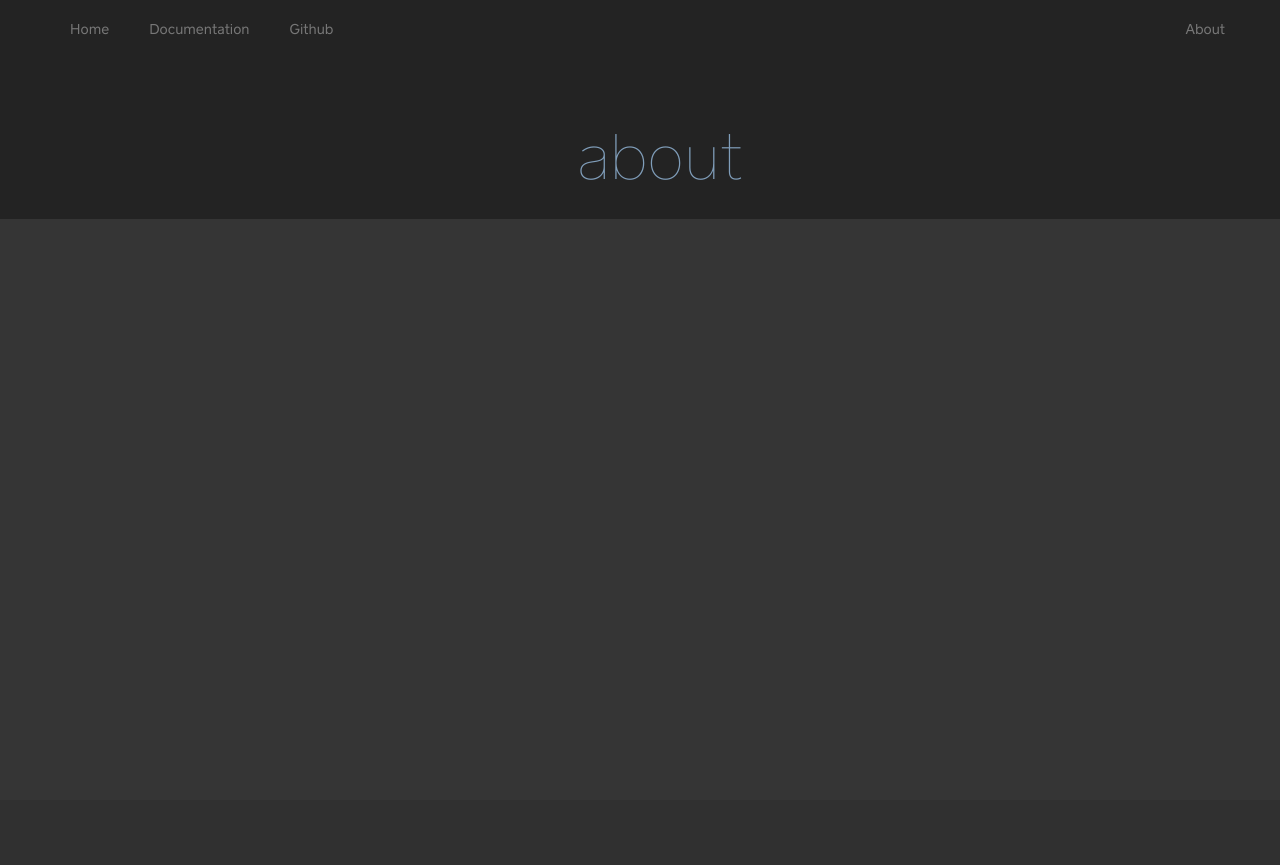
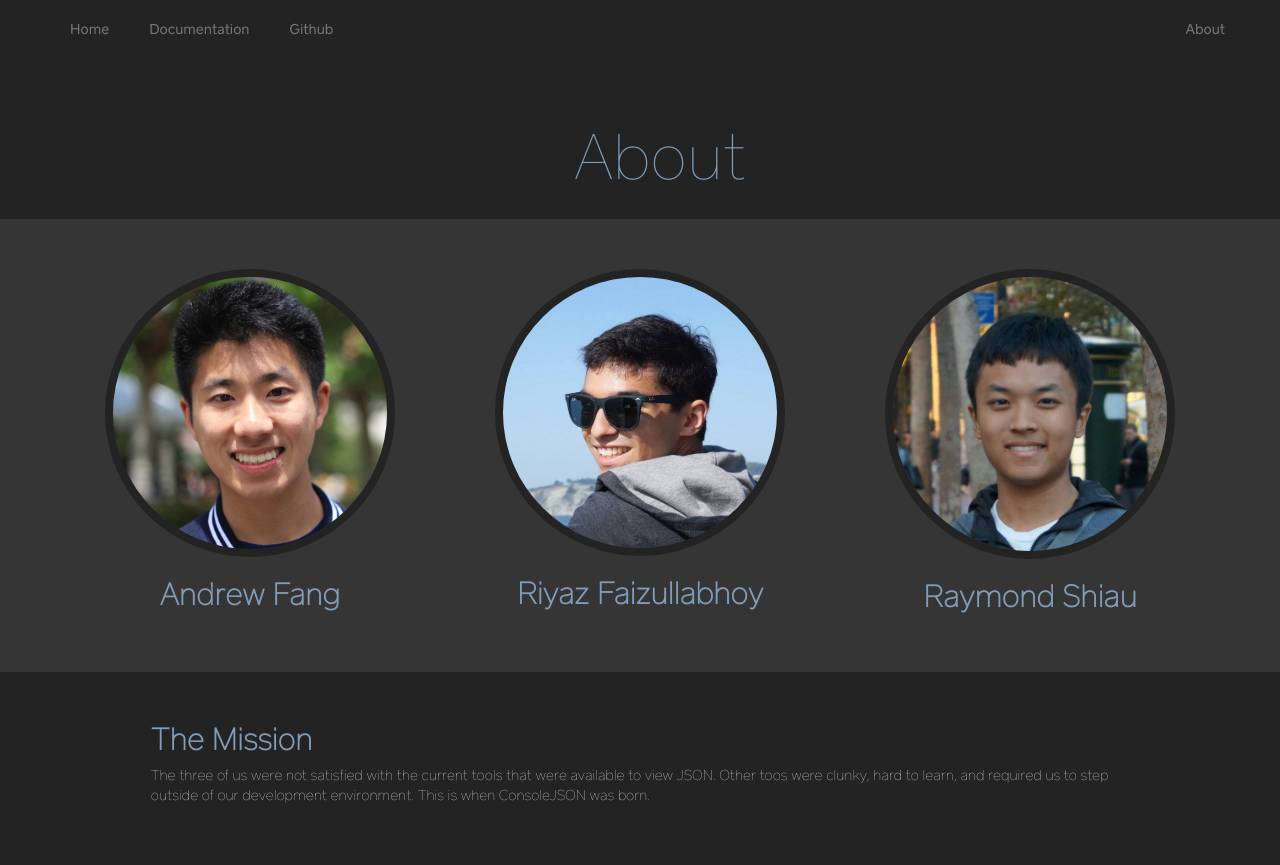
Before and after one commit to riyazdf/consoleJSON, a PHP site: page /about/ in a window 1280 px wide. Before the commit the page ends 219 px from the top, so only its background shows below. Run offline with PHP 8.4, Linux system fonts and the light colour scheme.

Commit message:
Adding about page

```diff
--- a/about/about.html
+++ b/about/about.html
@@ -14,10 +14,42 @@
 
   <div class="jumbotron" id="mainJJ" align="center">
     <!-- <img src="assets/logo.png" /> -->
-    <h1>about</h1>
+    <h1>About</h1>
   </div>
 
+  <div class="container">
+    <div class="row">
+      <div class="col-md-4 profileContainer" align="center">
+        <img src="../assets/andrew.jpg" alt="Andrew Fang" class="img-circle profile" /></br>
+        <h2>Andrew Fang</h2>
+      </div>
+      <div class="col-md-4 profileContainer" align="center">
+        <img src="../assets/riyaz.jpg" alt="Riyaz Faizullabhoy" class="img-circle profile" /></br>
+        <h2>Riyaz Faizullabhoy</h2>
+      </div>
+      <div class="col-md-4 profileContainer" align="center">
+        <img src="../assets/Raymond.jpg" alt="Raymond Shiau" class="img-circle profile" /></br>
+        <h2>Raymond Shiau</h2>
+      </div>
+    </div>
+  </div>
 
+  <div class="container bodyContainer darkBody" style="background:#232323">
+  <div class="row">
+    <div class="col-md-1"></div>
+    <div class="col-md-5">
+      <h2 style="margin-top:0px">The Mission</h2>
+    </div>
+  </div>
+
+  <div class="row">
+    <div class="col-md-1"></div>
+    <div class="col-md-10">
+      <p>The three of us were not satisfied with the current tools that were available to view JSON. Other toos were clunky, hard to learn, and required us to step outside of our development environment.  This is when ConsoleJSON was born.</p>
+    </div>
+  </div>
+
+</div>
 
 
 
--- a/index.php
+++ b/index.php
@@ -1 +1,4 @@
-<?php include_once("home.html"); ?>
+<?php
+header("Location: ./home/");
+exit;
+?>
--- a/style.css
+++ b/style.css
@@ -105,3 +105,14 @@ hr {
 .darkBody h2 {
   color: #809eba;
 }
+.profileContainer {
+  padding: 50px;
+}
+.profileContainer h2 {
+  color: #809eba;
+}
+.profile {
+  width: 100%;
+  height: 100%;
+  border: 8px solid #232323;
+}
```
Also changed, not shown: assets/andrew.jpg (added), assets/raymond.jpg (added), assets/riyaz.jpg (added).
